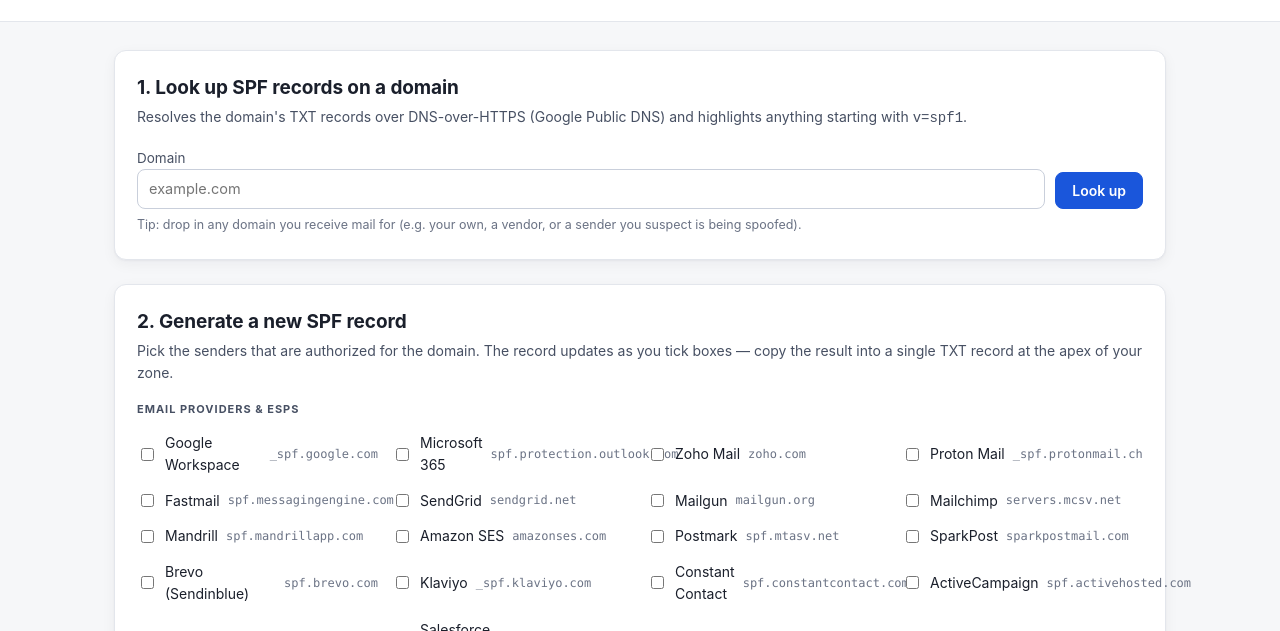
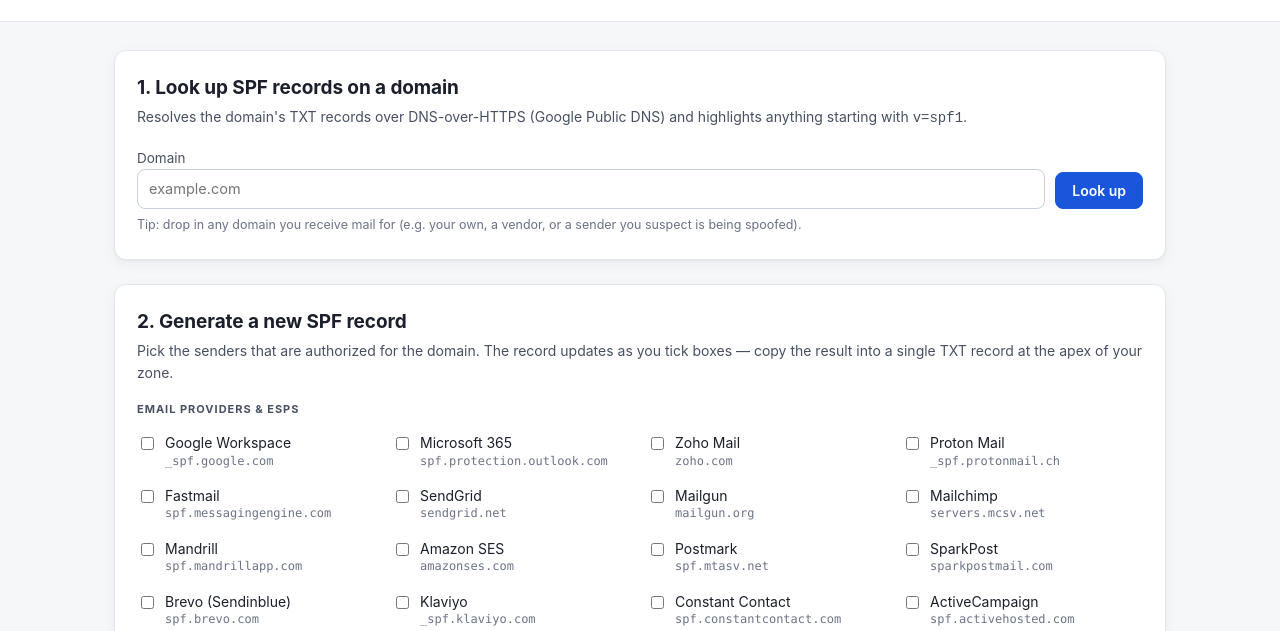
Before and after one commit to frank-umbrella/work, a plain HTML site: page spf/index.html in a window 1280 px wide. Shown: the part 169-800 px from the top of the page. Drawn offline with Linux system fonts and the light colour scheme.

Commit message:
SPF Toolkit v0.1.1: stack provider value below name
Long values (e.g. spf-00b020a1.pphosted.com for DocuSign,
us._netblocks.mimecast.com) were getting clipped when laid out
to the right of the provider name. Wrap name + code in a flex
column so the code reflows beneath the name and never overflows
the column.

```diff
--- a/spf/index.html
+++ b/spf/index.html
@@ -175,17 +175,30 @@
   }
   .providers label {
     display: flex;
-    align-items: center;
+    align-items: flex-start;
     gap: 8px;
     color: var(--ink);
     font-size: 14px;
     cursor: pointer;
-    padding: 4px 0;
+    padding: 6px 0;
   }
+  .providers label > input[type=checkbox] {
+    margin-top: 3px;
+    flex-shrink: 0;
+  }
+  .providers .prov-text {
+    display: flex;
+    flex-direction: column;
+    gap: 1px;
+    min-width: 0;
+  }
+  .providers .prov-name { line-height: 1.3; }
   .providers code {
     color: var(--ink-mute);
     font-family: var(--mono);
     font-size: 12px;
+    line-height: 1.3;
+    word-break: break-all;
   }
 
   .opts-grid {
@@ -601,8 +614,10 @@
   PROVIDERS.forEach(p => {
     const lab = document.createElement('label');
     lab.innerHTML = `<input type="checkbox" data-mech="${p.mech}" data-id="${p.id}">
-      <span>${p.name}</span>
-      <code>${p.mech.replace('include:', '')}</code>`;
+      <span class="prov-text">
+        <span class="prov-name">${p.name}</span>
+        <code>${p.mech.replace('include:', '')}</code>
+      </span>`;
     providersEl.appendChild(lab);
   });
 
```
